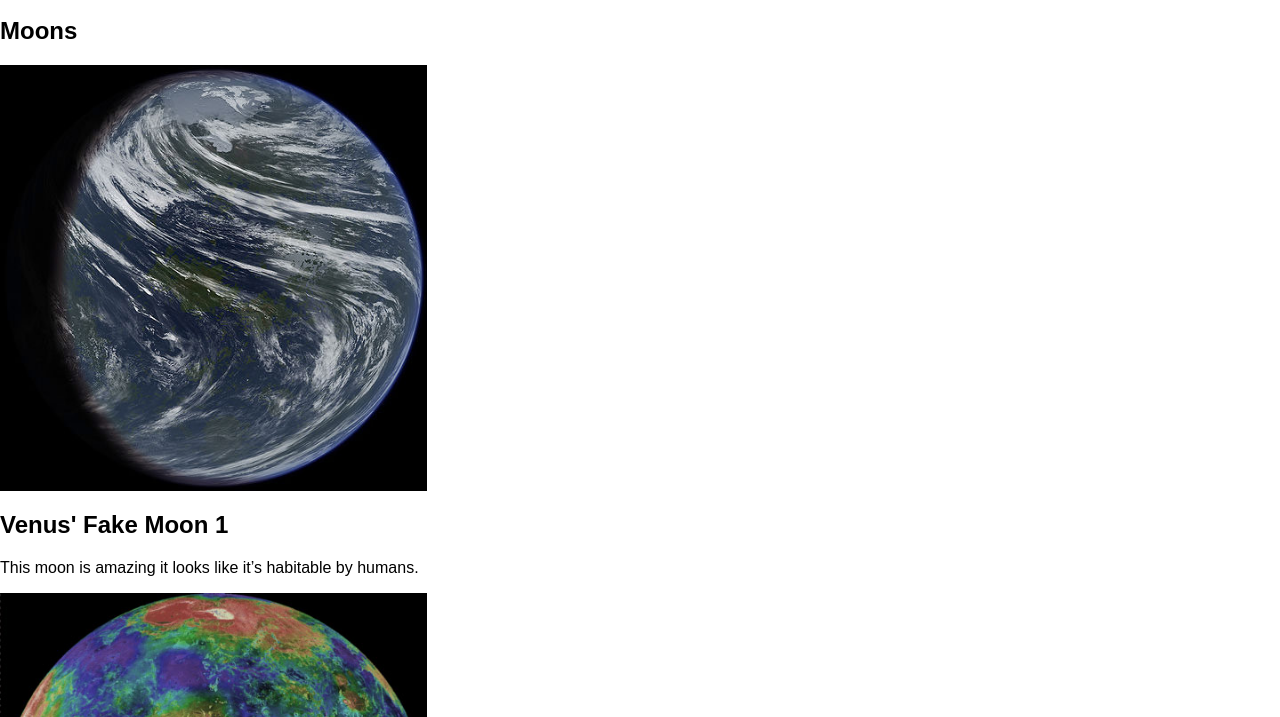
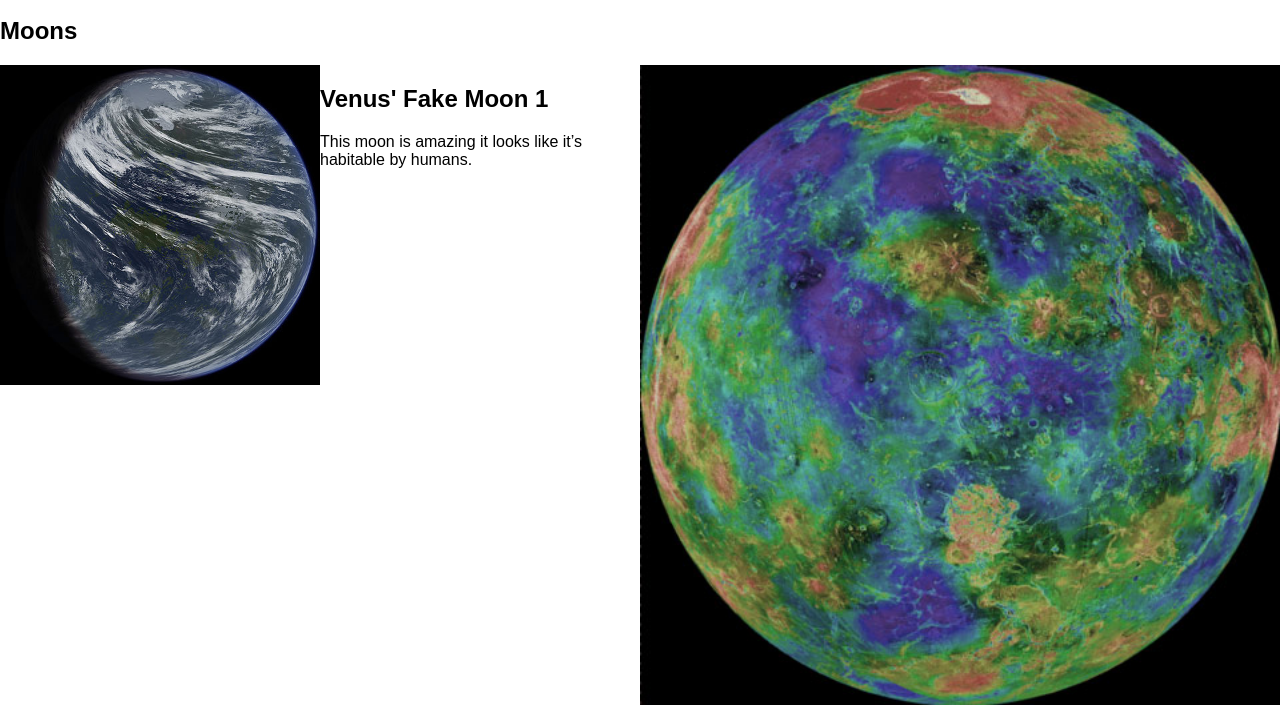
Before and after one commit to Kyle-Jackson/dsn1675-planet-website, a plain HTML site: page moons.html in a window 1280 px wide. Shown: the part 83-800 px from the top of the page. Drawn offline with Linux system fonts and the light colour scheme.

Commit message:
Re-styled the Venus' Fake Moon 1 part of the grid.

```diff
--- a/css/main.css
+++ b/css/main.css
@@ -91,4 +91,8 @@ nav {
     text-align: center;
   }
 
+  a {
+    display: inline-block;
+  }
+
 }
--- a/moons.html
+++ b/moons.html
@@ -24,18 +24,29 @@
 </header>
 
 <div class="grid">
-  <div class="unit xs-1 s-1 m-1-2 l-1-3">
+  <div class="unit xs-1 s-1 m-1 l-1-2">
     <h2>Moons</h2>
-    <img class="img-flex" src="images/venus-moon-1.jpg" alt="">
-    <h2>Venus' Fake Moon 1</h2>
-    <p>This moon is amazing it looks like it’s habitable by humans.</p>
   </div>
-</div>
 
-<div class="grid">
-  <div class="unit xs-1 s-1 m-1-2 l-1-3">
+  <div class="grid">
+    <div class="unit xs-1 s-1 m-1-2 l-1-2">
+      <div class="grid">
+        <div class="unit xs-1 s-1 m-1 l-1-2">
+          <img class="img-flex" src="images/venus-moon-1.jpg" alt="">
+        </div>
+
+        <div class="unit xs-1 s-1 m-1 l-1-2">
+  				<h2>Venus' Fake Moon 1</h2>
+  				<p>This moon is amazing it looks like it’s habitable by humans.</p>
+  			</div>
+  		</div>
+  	</div>
+
+  <div class="unit xs-1 s-1 s-1 m-1-2 l-1-2">
     <img class="img-flex" src="images/venus-moon-2.jpg" alt="">
     <h2>Venus' Fake Moon 2</h2>
     <p>Look at all the pretty colours of this moon—mustn’t be real-colour.</p>
   </div>
 </div>
+
+</html>
```
Also changed, not shown: index.html (+1 -0 lines).
